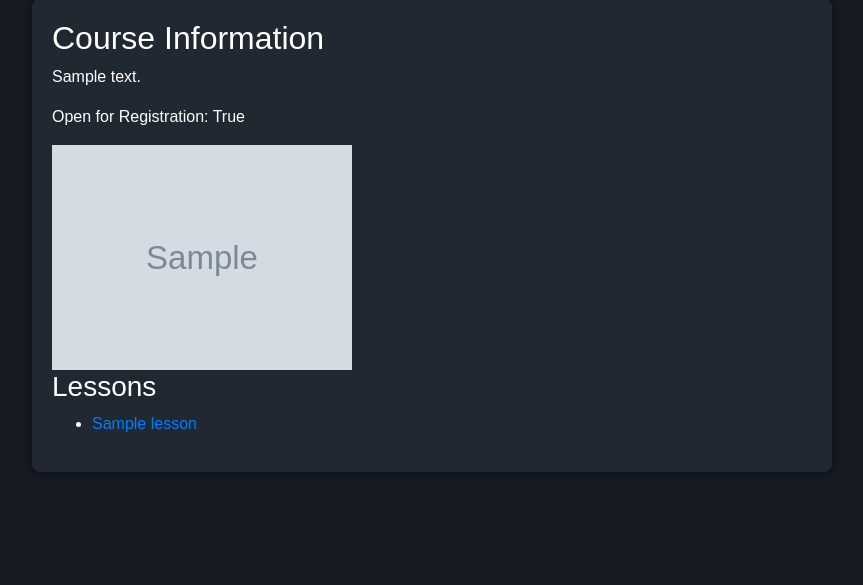
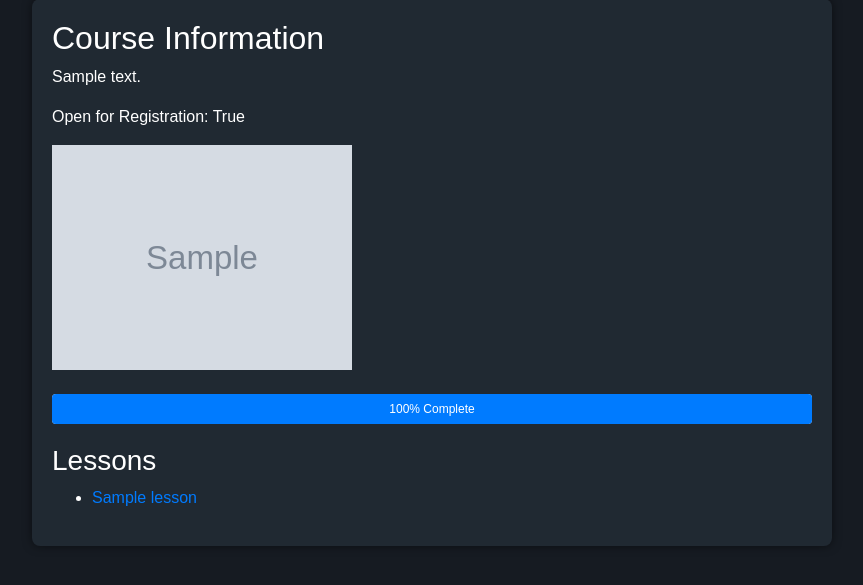
Before and after one commit to OmarHaji0001/Course_Management_System, a Django app: page /courses/1/ in a window 1280 px wide. Shown: the part 154-739 px from the top of the page, without its empty margins (208-1071 px from the left). Run offline with Django 5.2, Linux system fonts and the light colour scheme; a user stored in the database is signed in; tables that the repository leaves empty hold one stand-in row (values such as "Sample post"); grey boxes marked "Sample" are stand-in pictures; some libraries are stand-ins or nearby versions.

Commit message:
adding the progress bar to the student also

```diff
--- a/main/templates/main/course_detail.html
+++ b/main/templates/main/course_detail.html
@@ -25,21 +25,28 @@
     {% if course.cover_image %}
     <img src="{{ course.cover_image.url }}" alt="Cover image for {{ course.name }}" style="max-width: 300px;">
     {% endif %}
+<br><br>
+    <!-- Progress Bar -->
+    <div class="progress" style="height: 30px; margin-bottom: 20px;">
+        <div class="progress-bar" role="progressbar" style="width: {{ progress }}%;" aria-valuenow="{{ progress }}" aria-valuemin="0" aria-valuemax="100">
+            {{ progress|floatformat:0 }}% Complete
+        </div>
+    </div>
+
     <h3>Lessons</h3>
     <ul>
         {% for lesson in lessons %}
             {% if lesson.is_open %}
                 <li>
-                <a href="{% url 'lesson-detail' lesson.id %}">{{ lesson.name }}</a>
+                    <a href="{% url 'lesson-detail' lesson.id %}">{{ lesson.name }}</a>
                 </li>
-                {% else %}
+            {% else %}
                 <li class="gray">
-                <span>{{ lesson.name }}</span>
+                    <span>{{ lesson.name }}</span>
                 </li>
             {% endif %}
         {% endfor %}
     </ul>
-
 </main>
 </body>
 </html>
--- a/main/views.py
+++ b/main/views.py
@@ -32,6 +32,7 @@ class CourseDetailView(LoginRequiredMixin, TemplateView):
     def get_context_data(self, **kwargs):
         context = super().get_context_data(**kwargs)
         course = get_object_or_404(Course, pk=self.kwargs['pk'])
+        user = self.request.user
         now = datetime.now()
 
         # Add a flag to each lesson indicating if it's open
@@ -41,8 +42,19 @@ class CourseDetailView(LoginRequiredMixin, TemplateView):
                 lesson.open_date == now.date() and lesson.open_time <= now.time())
             lessons.append(lesson)
 
+        # Calculate the number of completed lessons
+        completed_lessons = Completion.objects.filter(student=user, lesson__course=course).count()
+        total_lessons = len(lessons)
+
+        # Calculate progress percentage
+        if total_lessons > 0:
+            progress = (completed_lessons / total_lessons) * 100
+        else:
+            progress = 0
+
         context['course'] = course
         context['lessons'] = lessons
+        context['progress'] = progress  # Add progress to the context
         return context
 
 
@@ -223,7 +235,6 @@ class DashboardView(LoginRequiredMixin, TemplateView):
         return context
 
 
-
 @login_required
 def enroll_in_course(request, course_id):
     course = get_object_or_404(Course, id=course_id)
```
